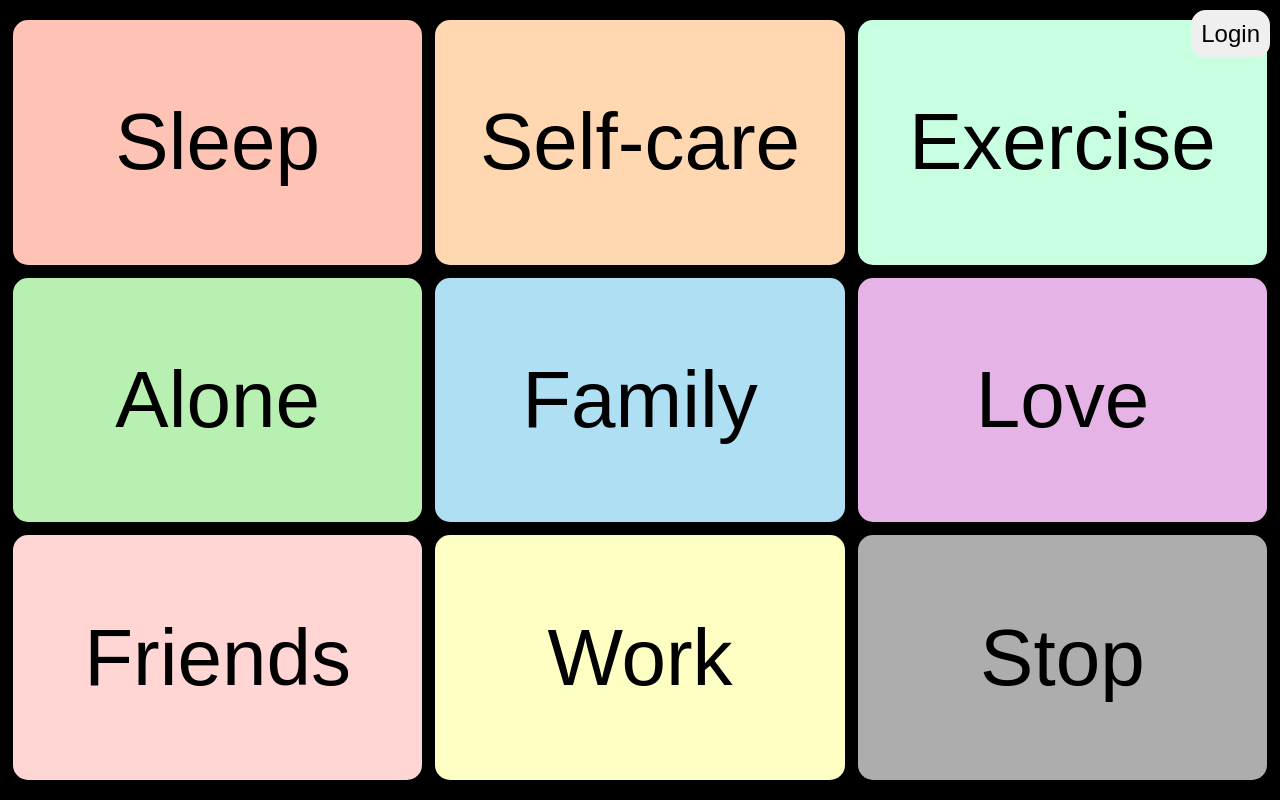
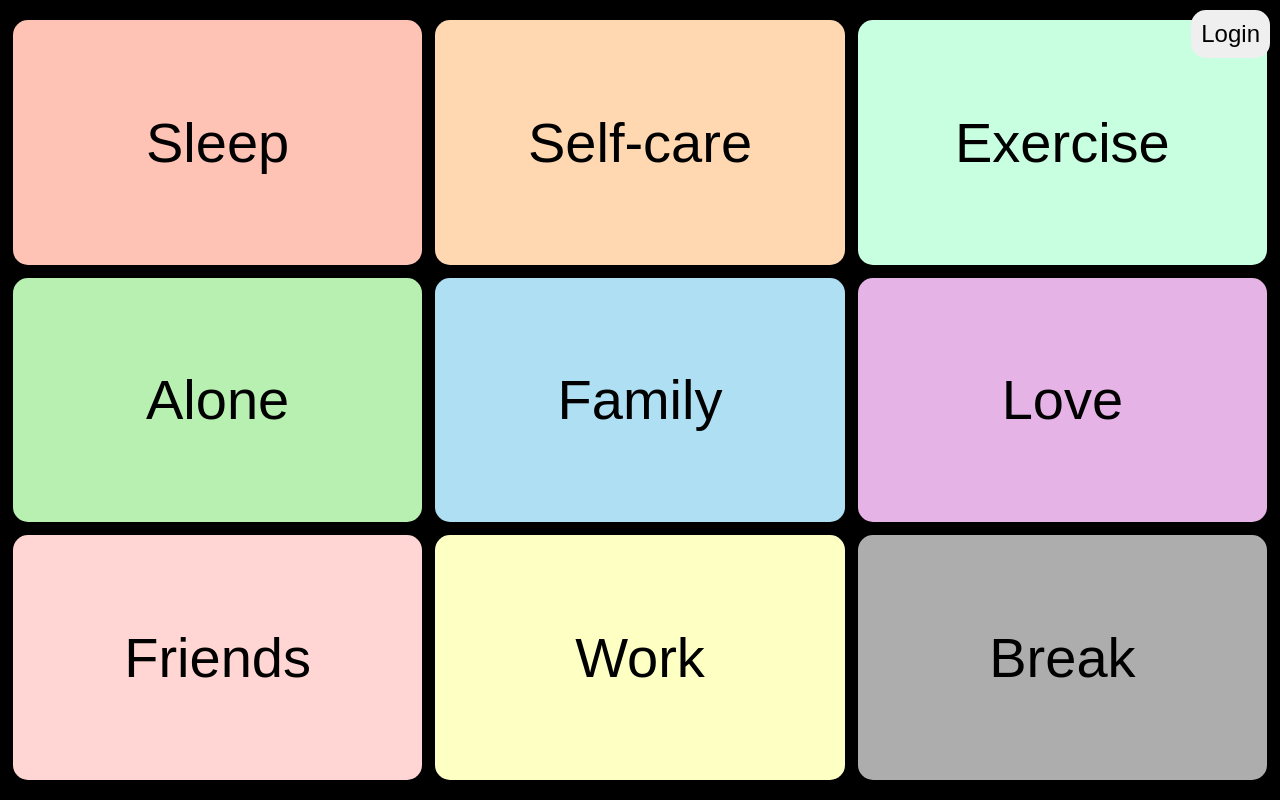
Before and after one commit to kylemcdonald/clockout, a website: page public/index.html in a window 1280 px wide. Drawn offline with Linux system fonts and the light colour scheme.

Commit message:
fullscreen fixes

```diff
--- a/public/index.html
+++ b/public/index.html
@@ -3,7 +3,9 @@
 <head>
     <meta charset="UTF-8">
     <meta name="viewport" content="width=device-width, initial-scale=1.0">
-    <title>Toggl API Example</title>
+    <meta name="apple-mobile-web-app-capable" content="yes">
+    <meta name="apple-mobile-web-app-status-bar-style" content="black-translucent">
+    <title>Toggl Time Tracker</title>
     <style>
         body,
         html {
@@ -37,7 +39,8 @@
             height: 95%;
         }
         .grid button {
-            font-size: 10vh;
+            color: black;
+            font-size: 7vh;
             border: none;
             cursor: pointer;
             border-radius: 15px;
@@ -64,6 +67,7 @@
         .modal button {
             padding: 1em;
             width: 100%;
+            font-size: 2em;
         }
     </style>
 </head>
@@ -77,7 +81,7 @@
         <button style="background-color: #E6B3E6;" onclick="startTask('Love')">Love</button>
         <button style="background-color: #FFD6D3;" onclick="startTask('Friends')">Friends</button>
         <button style="background-color: #feffc3;" onclick="startTask('Work')">Work</button>
-        <button style="background-color: #adadad;" onclick="stopCurrentTask()">Stop</button>
+        <button style="background-color: #adadad;" onclick="stopCurrentTask()">Break</button>
     </div>
     <button id="loginBtn">Login</button>
     <div class="modal" id="loginModal">
```
